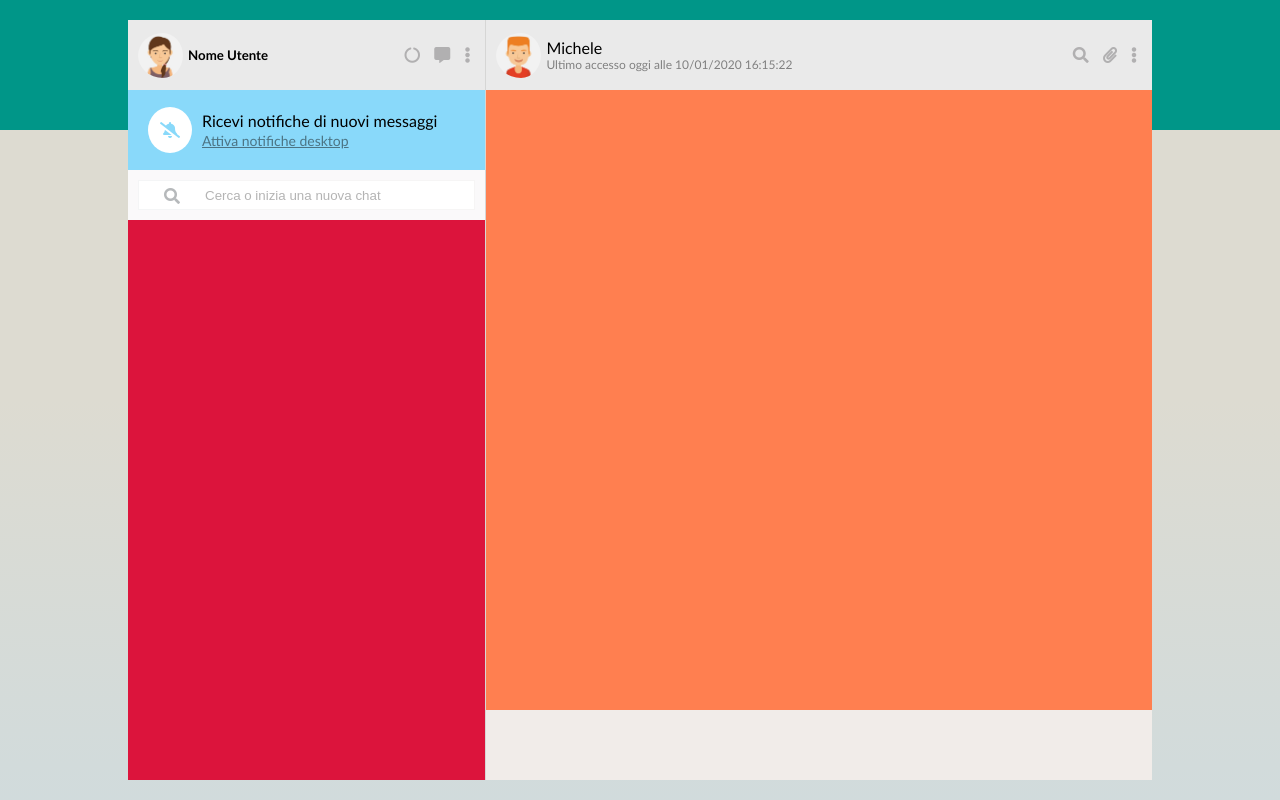
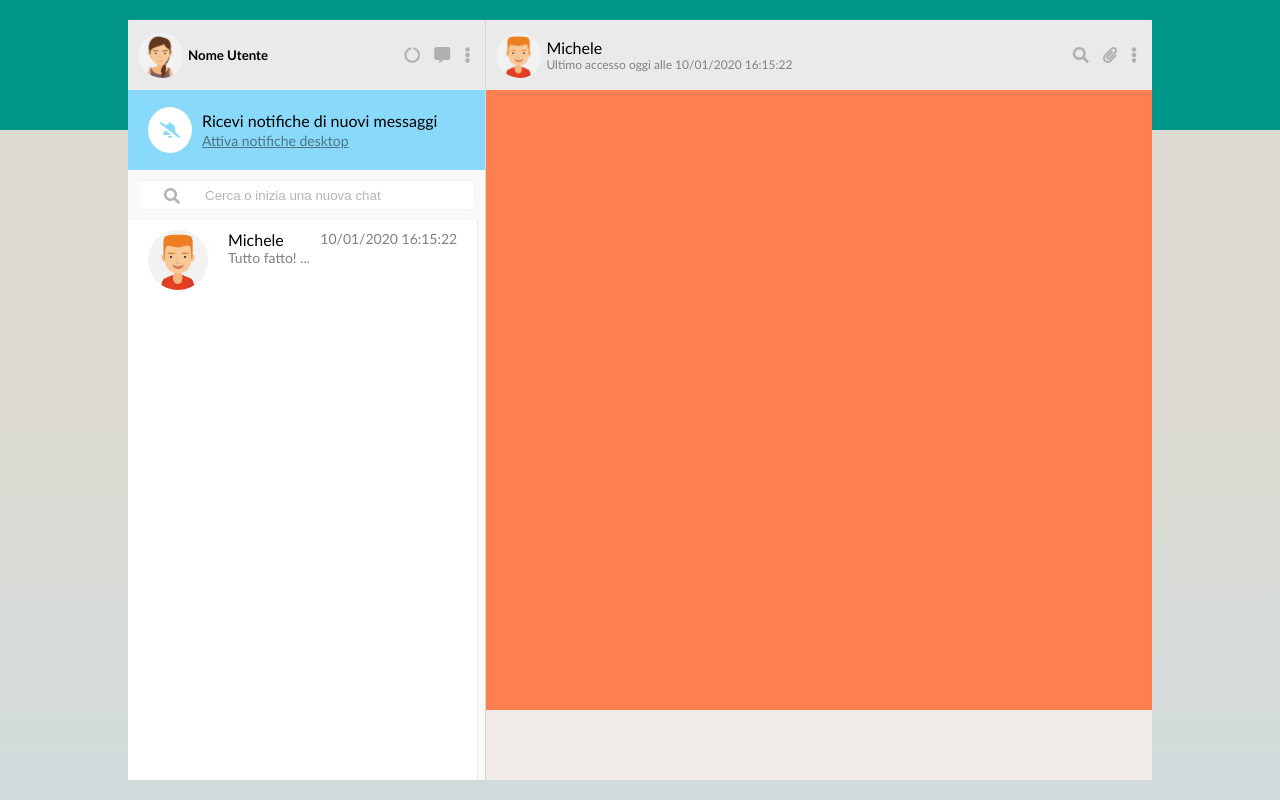
Before and after one commit to MorenaMastromarino/vue-boolzapp, a plain HTML site: page milestone-1/index.html in a window 1280 px wide. Drawn offline with nearby package versions, Linux system fonts and the light colour scheme.

Commit message:
lista conversazioni statica

```diff
--- a/milestone-1/css/style.css
+++ b/milestone-1/css/style.css
@@ -40,6 +40,7 @@ body {
 .left-column {
   width: 35%;
   border-right: 1px solid #D6D6D5;
+  background-color: #FAF9FA;
 }
 
 /* user profile e chat-contact */
@@ -98,7 +99,6 @@ body {
   align-items: center;
   height: 50px;
   padding: 0 10px;
-  background-color: #FAF9FA;
 }
 
 .search-bar .search-icon {
@@ -107,7 +107,7 @@ body {
   padding: 0 25px;
   border: 1px solid #F4F5F6;
   border-right: none;
-  color: #B6B9BB;
+  color: #b4b4b4;
   background-color: white;
 }
 
@@ -116,6 +116,7 @@ body {
   height: 30px;
   border: 1px solid #F6F5F5;
   border-left: none;
+  border-radius: 0 5px 5px 0;
 }
 
 .search-bar input::placeholder{
@@ -123,11 +124,40 @@ body {
 }
 
 
-
 /* lista conversazioni */
 .contacts-list {
   height: calc(100% - 200px);
-  background-color: crimson; /*da togliere*/
+  width: 98%;
+  border-right: 1px solid #E9EBEB;
+  background-color: white;
+  overflow: auto;
+}
+
+.contact {
+  display: flex;
+  justify-content: space-between;
+  padding: 10px 20px;
+  border-bottom: 1px solid #E9EBEB;
+}
+
+.contact:last-child{
+  border-bottom: none;
+}
+
+.contact-info {
+  display: flex;
+}
+
+.contact img {
+  width: 60px;
+  border-radius: 50%;
+  margin-right: 20px;
+}
+
+.contact .last-message,
+.date p {
+  color: gray;
+  font-size: 14px;
 }
 
 /** right column **/
--- a/milestone-1/index.html
+++ b/milestone-1/index.html
@@ -58,7 +58,21 @@
         </div>
 
         <!-- lista conversazioni -->
-        <div class="contacts-list"></div>
+        <div class="contacts-list">
+          <div class="contact">
+            <div class="contact-info">
+              <img src="img/avatar_1.jpg" alt="">
+              <div>
+                <p>Michele</p>
+                <p class="last-message">Tutto fatto! ...</p>
+              </div>
+            </div>
+            <div class="date">
+              <p>10/01/2020 16:15:22</p>
+            </div>
+          </div>
+
+        </div>
       </div>
       <!-- /colonna sinistra -->
 
```
